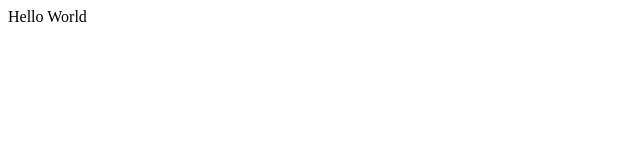
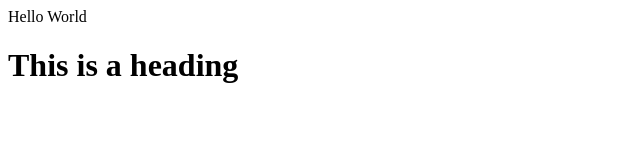
Before and after one commit to ivan075915/web-page-repo, a plain HTML site: page index.html in a window 1280 px wide. Shown: the whole page, without its empty margins (0-640 px from the left). Drawn offline with Linux system fonts and the light colour scheme.

Commit message:
New line added

```diff
--- a/index.html
+++ b/index.html
@@ -1 +1,2 @@
 <p>Hello World</p>
+<h1>This is a <b>heading</b> </h1>
```
